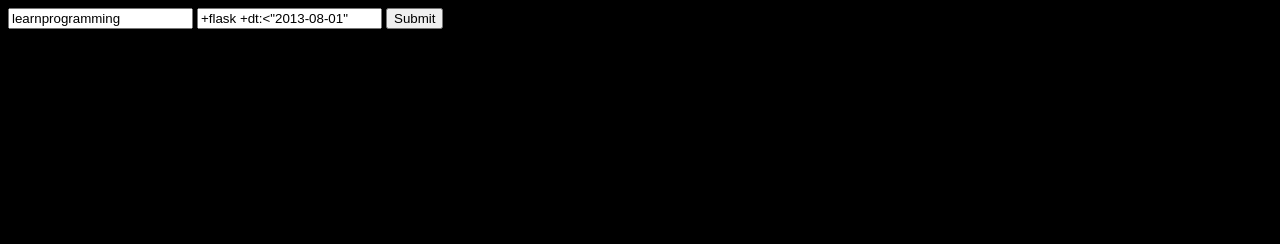
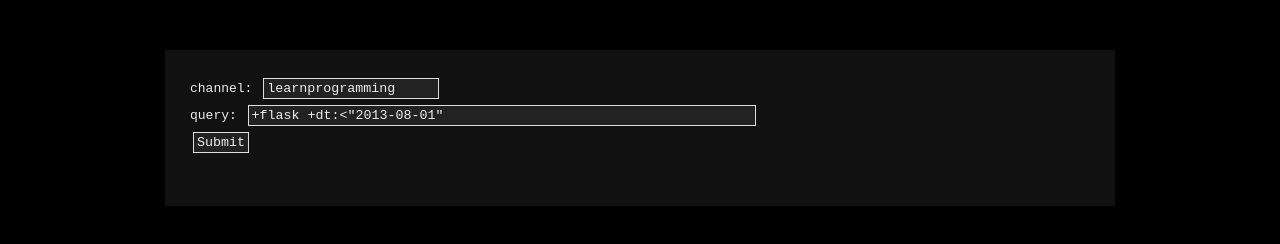
Before and after one commit to cluo/clog-2, a plain HTML site: page index.html in a window 1280 px wide. Drawn offline with Linux system fonts and the light colour scheme.

Commit message:
web: improved styling

```diff
--- a/index.html
+++ b/index.html
@@ -8,24 +8,68 @@
 		body {
 			background-color: #000;
 			color: #eee;
+			font-family: monospace;
 		}
 		a {
 			color: #08a;
+			text-decoration: none;
+		}
+		a:hover {
+			color: #0ad;
+			text-decoration: underline;
+		}
+		div#content {
+			width: 900px;
+			margin: 50px auto;
+			padding: 25px;
+			background-color: #111;
+		}
+		input {
+			background-color: #222;
+			margin: 3px;
+			padding: 2px 3px;
+			border: 1px solid #ddd;
+			color: inherit;
+			font-family: inherit;
+		}
+		input.query {
+			width: 500px;
+		}
+		div#hits {
+			margin-top: 25px;
 		}
 	</style>
 </head>
 <body>
-	<form method="get">
-		<input type="text" name="channel" value="learnprogramming">
-		<input type="text" name="q" value='+flask +dt:<"2013-08-01"'>
-		<input type="submit">
-	</form>
-	<div id="hits"></div>
+	<div id="content">
+		<form method="get">
+			<label>channel:
+				<input type="text" name="channel" value="learnprogramming">
+			</label>
+			<br>
+			<label>query:
+				<input type="text" name="q" value='+flask +dt:<"2013-08-01"' class="query">
+			</label>
+			<br>
+			<input type="submit">
+		</form>
+		<div id="hits"></div>
+	</div>
 	<script>
 		(() => {
 			'use strict';
 			if (window.location.search.length <= 1)
 				return;
+
+			var query = {};
+			var split = window.location.search.substr(1).split('&');
+			for (var i in split) {
+				var pair = split[i].split('=');
+				query[pair[0]] = decodeURIComponent(pair[1].replace(/\+/g, ' '));
+			}
+			document.querySelector('input[name=channel]').value = query['channel'];
+			document.querySelector('input[name=q]').value = query['q'];
+
 			var xhr = new XMLHttpRequest();
 			xhr.onreadystatechange = () => {
 				if (xhr.readyState !== XMLHttpRequest.DONE)
```
